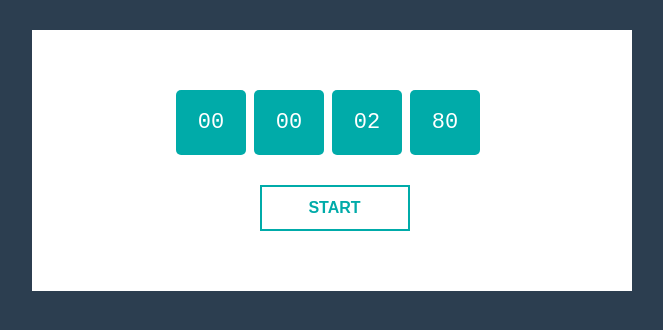
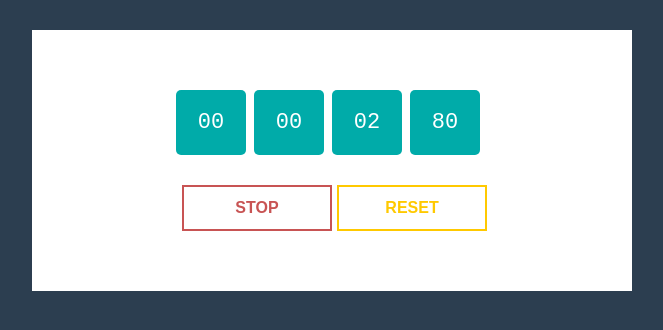
Before and after one commit to maddidanitza/stopwatch, a React (Create React App) app: page / in a window 1280 px wide. Both pictures are taken after a click on the button "START". Shown: the top 330 px of the page, without its empty margins (308-971 px from the left). Built offline with nearby package versions, Linux system fonts and the light colour scheme.

Commit message:
Boutons start et reset

```diff
--- a/src/App.js
+++ b/src/App.js
@@ -5,10 +5,14 @@ import './App.css';
 
 const  App = () => {
   const [time, setTime] = useState({ms:0, s:0, m:0, h:0});
+  const[interv, setInterv] = useState();
+  const[status, setStatus] = useState(0);
+
   const start = () => {
     run();
-    setInterval(run, 10);
-  }
+    setStatus(1);
+    setInterv(setInterval(run, 10));
+  };
   var updatedMs = time.ms, updatedS = time.s, updatedM = time.m, updatedH = time.h;
   const run = () => {
     if(updatedM === 60){
@@ -25,13 +29,17 @@ const  App = () => {
     }
     updatedMs++;
     return setTime({ms:updatedMs, s:updatedS, m:updatedM, h:updatedH});
-  }
+  };
+  const stop = () => {
+    clearInterval(interv);
+    setStatus(2);
+  };
   return (
     <div className="main-section">
       <div className="clock-holder">
          <div className="stopwatch">
            <DisplayComponent time={time}/>
-           <BtnComponent start={start}/>
+           <BtnComponent status={status} stop={stop} start={start}/>
          </div>
       </div>
     </div>
--- a/src/components/BtnComponent.js
+++ b/src/components/BtnComponent.js
@@ -4,8 +4,18 @@ import React from 'react';
 function BtnComponent(props) {
   return (
     <div>
-      <button className="stopwatch-btn stopwatch-btn-gre"
-      onClick={props.start}><b>Start</b></button>
+        {(props.status === 0)?
+          <button className="stopwatch-btn stopwatch-btn-gre"
+          onClick={props.start}><b>Start</b></button>: ""
+        }
+        {(props.status === 1)?
+          <div>
+              <button className="stopwatch-btn stopwatch-btn-red"
+              onClick={props.stop}><b>Stop</b></button>
+              <button className="stopwatch-btn stopwatch-btn-yel"
+              onClick={props.reset}><b>Reset</b></button>
+          </div> : ""
+        }
     </div>
   );
 }
```
